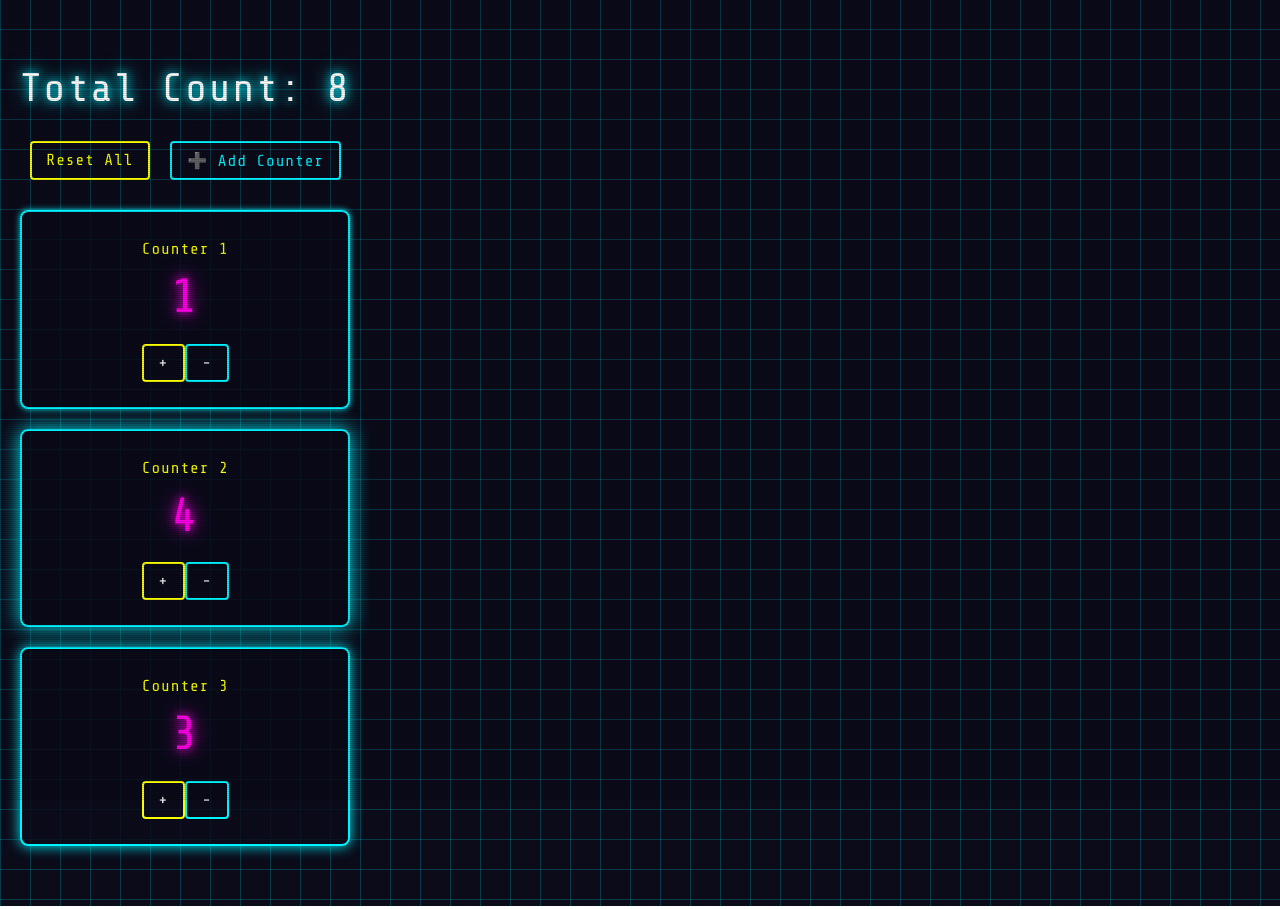
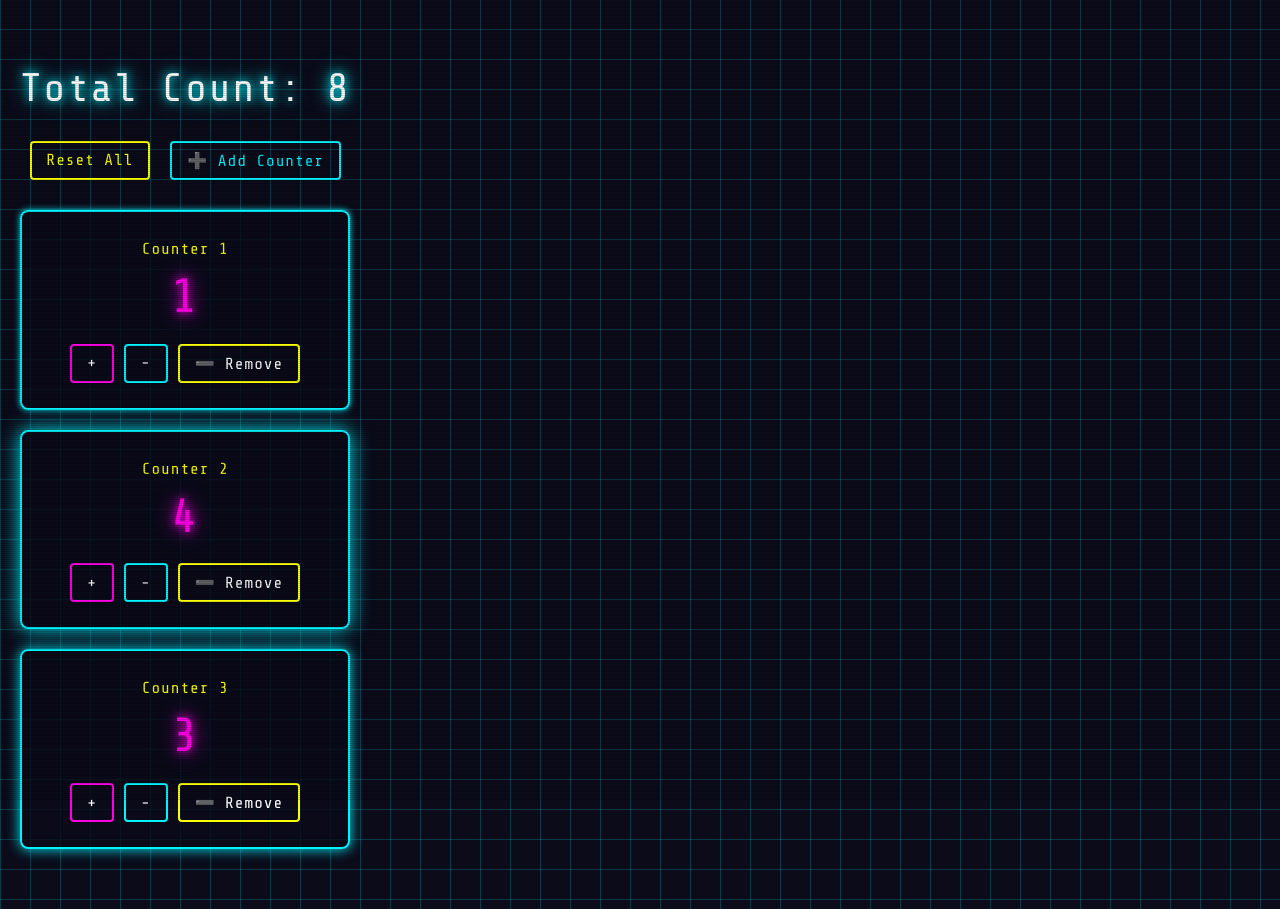
Before and after one commit to joemiddie13/lab-1-props-state, a React (Vite) app: page / in a window 1280 px wide. Built offline with nearby package versions, Linux system fonts and the light colour scheme.

Commit message:
Functionality to remove counters and add a button

```diff
--- a/src/App.jsx
+++ b/src/App.jsx
@@ -23,6 +23,12 @@ function App() {
     setCounts([...counts, 0]);
   };
 
+  const removeCounter = (index) => {
+    const newCounts = [...counts];
+    newCounts.splice(index, 1);
+    setCounts(newCounts);
+  };
+
   const totalCount = counts.reduce((sum, current) => sum + current, 0);
 
   return (
@@ -39,6 +45,7 @@ function App() {
           value={value}
           increment={() => updateCount(index, 1)}
           decrement={() => updateCount(index, -1)}
+          remove={() => removeCounter(index)}
         />
       ))}
     </div>
--- a/src/Counter.jsx
+++ b/src/Counter.jsx
@@ -3,8 +3,11 @@ function Counter(props) {
     <div className="Counter">
       <small>{props.label}</small>
       <h1>{props.value}</h1>
-      <button onClick={props.increment}>+</button>
-      <button onClick={props.decrement}>-</button>
+      <div className="buttons">
+        <button onClick={props.increment}>+</button>
+        <button onClick={props.decrement}>-</button>
+        <button onClick={props.remove}>➖ Remove</button>
+      </div>
     </div>
   );
 }
```
